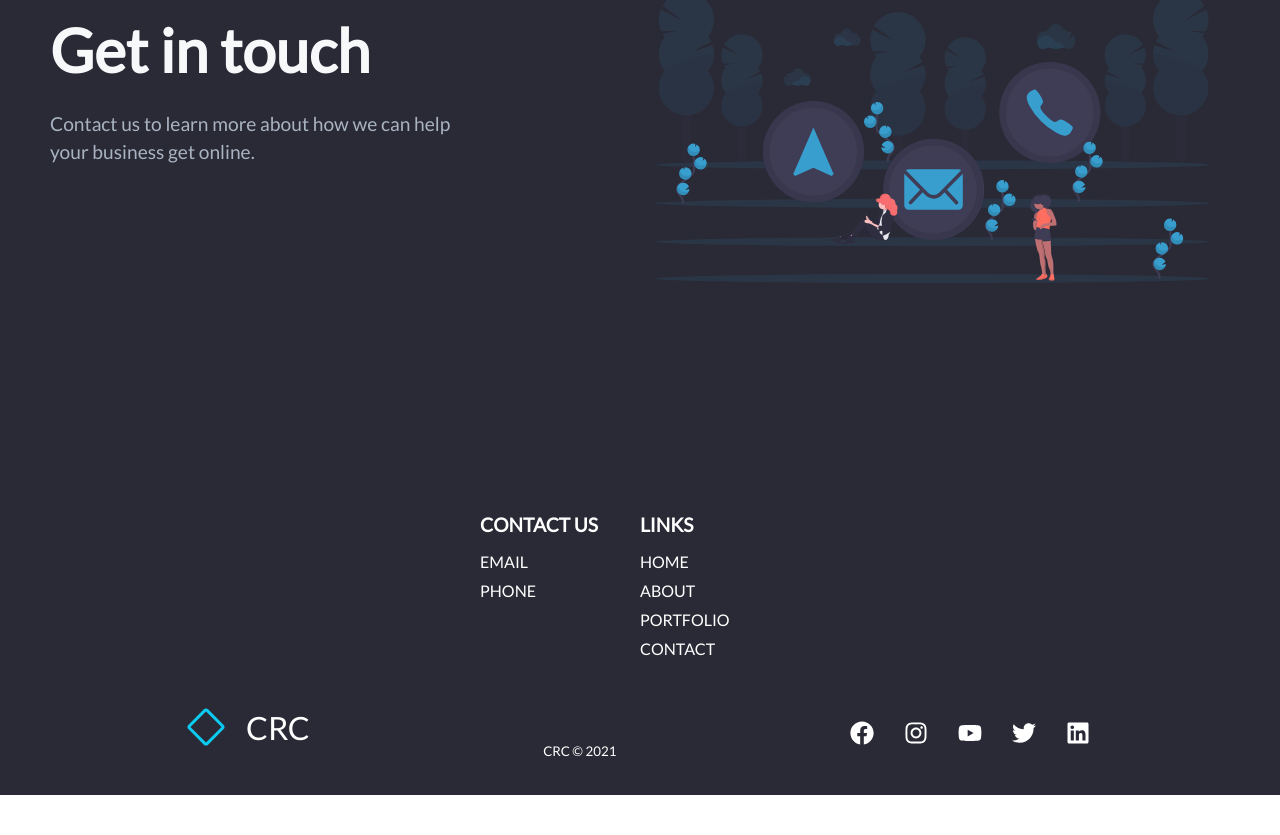
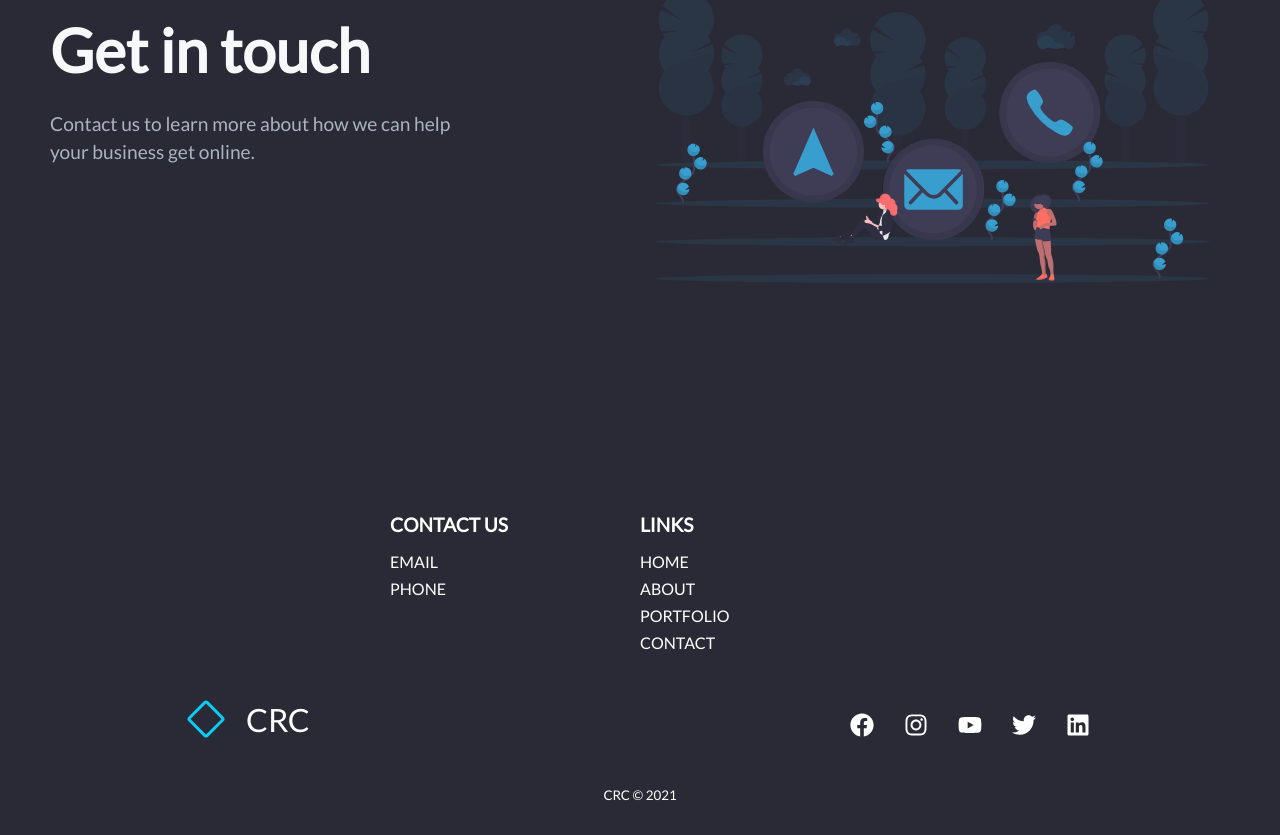
Before and after one commit to ChrisCooper0/cra-styled-components, a React (Create React App) app: page / in a window 1280 px wide. Shown: the part 2799-3634 px from the top of the page. Before the commit the page ends 3594 px from the top, so only its background shows below. Built offline with nearby package versions, Linux system fonts and the light colour scheme.

Commit message:
updated styling

```diff
--- a/src/components/Footer/Footer.elements.js
+++ b/src/components/Footer/Footer.elements.js
@@ -35,14 +35,11 @@
   flex-direction: column;
   align-items: flex-start;
   text-align: left;
-  width: 160px;
+  width: 250px;
   box-sizing: border-box;
   color: #0e1111;
-
-  @media screen and (max-width: 420px) {
-    margin: 0;
-    padding: 10px;
-    width: 100%;
+  @media screen and (max-width: 820px) {
+    width: 160px;
   }
 `;
 
@@ -52,6 +49,9 @@
   font-weight: 800;
   font-size: 1.2rem;
   color: #fff;
+  @media screen and (max-width: 820px) {
+    margin-top: 2rem;
+  }
 `;
 
 export const FooterLink = styled.div`
@@ -59,7 +59,6 @@
   text-decoration: none;
   margin-bottom: 0.5rem;
   cursor: pointer;
-  border-bottom: 2px solid transparent;
 
   &:hover {
     color: #0dcaf0;
@@ -111,6 +110,9 @@
   justify-content: space-between;
   align-items: center;
   width: 240px;
+  @media screen and (max-width: 820px) {
+    margin: 1.5rem;
+  }
 `;
 
 export const SocialIconLink = styled.a`
--- a/src/components/Footer/Footer.js
+++ b/src/components/Footer/Footer.js
@@ -49,7 +49,6 @@
               <SocialIcon />
               CRC
             </SocialLogo>
-            <WebsiteRights>CRC © 2021</WebsiteRights>
             <SocialIcons>
               <SocialIconLink href="/" target="_blank" aria-label="Facebook">
                 <FaFacebook />
@@ -69,6 +68,7 @@
             </SocialIcons>
           </SocialMediaWrap>
         </SocialMedia>
+        <WebsiteRights>CRC © 2021</WebsiteRights>
       </FooterContainer>
     </div>
   );
```
